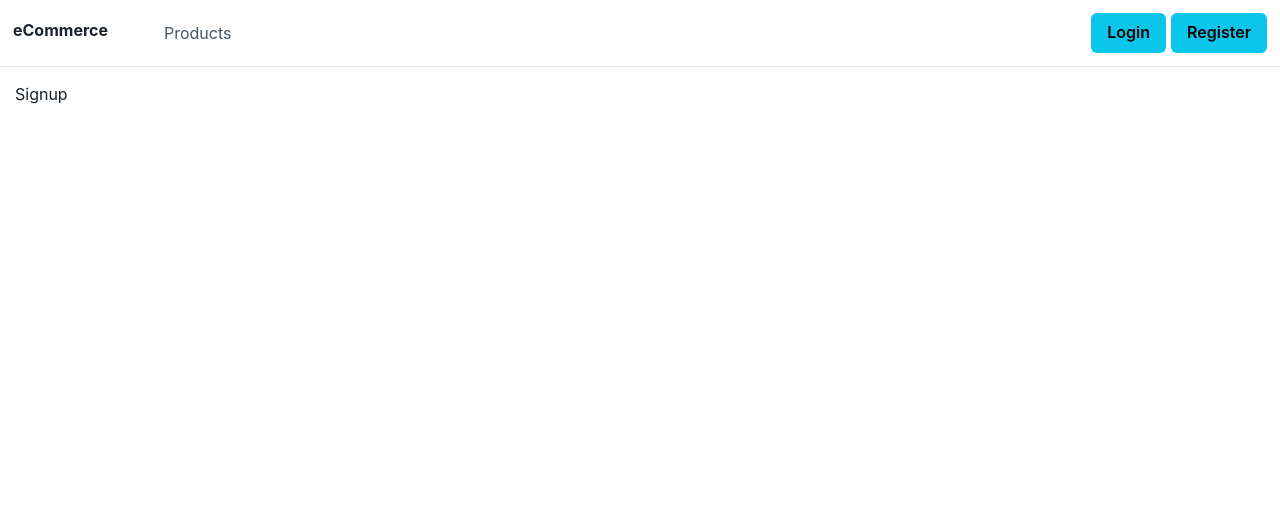
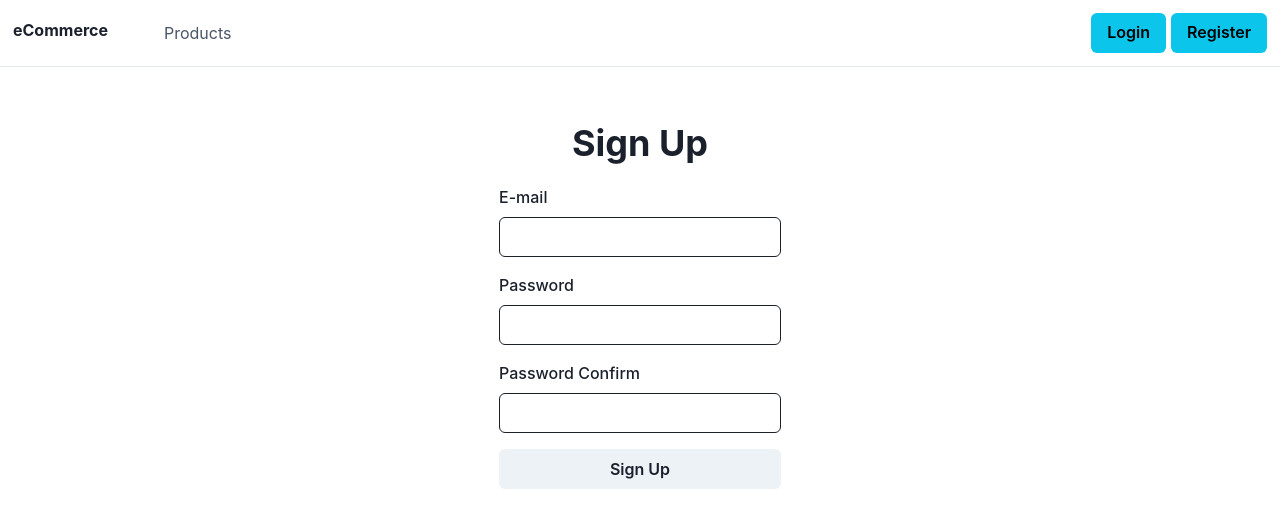
Before and after one commit to MustafaYilmaz1625/e-commer-2, a React (Create React App) app in the folder client/: page /signup in a window 1280 px wide. Shown: the top 528 px of the page. Built offline with nearby package versions, Linux system fonts and the light colour scheme.

Commit message:
Kullanıcı Kayıt İşlemleri - 1

```diff
--- a/client/src/pages/Auth/Signup/index.jsx
+++ b/client/src/pages/Auth/Signup/index.jsx
@@ -1,7 +1,75 @@
 import React from "react";
+import {
+  Flex,
+  Box,
+  Heading,
+  FormControl,
+  FormLabel,
+  Input,
+  Button,
+} from "@chakra-ui/react";
+import { useFormik } from "formik";
+import validationSchema from "./validations";
 
 function Signup() {
-  return <div>Signup</div>;
+  const formik = useFormik({
+    initialValues: {
+      email: "",
+      password: "",
+      passwordConfirm: "",
+    },
+    validationSchema,
+    onSubmit: async (values, bag) => {
+      console.log(values);
+    },
+  });
+  return (
+    <div>
+      <Flex align={"center"} width={"full"} justifyContent={"center"}>
+        <Box pt={10}>
+          <Box textAlign={"center"}>
+            <Heading>Sign Up</Heading>
+          </Box>
+          <Box my={5} textAlign={"left"}>
+            <form action="" onSubmit={formik.handleSubmit}>
+              <FormControl>
+                <FormLabel>E-mail</FormLabel>
+                <Input
+                  name="email"
+                  onChange={formik.handleChange}
+                  onBlur={formik.handleBlur}
+                  value={formik.values.email}
+                />
+              </FormControl>
+              <FormControl mt={4}>
+                <FormLabel>Password</FormLabel>
+                <Input
+                  name="password"
+                  type={"password"}
+                  onChange={formik.handleChange}
+                  onBlur={formik.handleBlur}
+                  value={formik.values.password}
+                />
+              </FormControl>
+              <FormControl mt={4}>
+                <FormLabel>Password Confirm</FormLabel>
+                <Input
+                  name="passwordConfirm"
+                  type={"password"}
+                  onChange={formik.handleChange}
+                  onBlur={formik.handleBlur}
+                  value={formik.values.passwordConfirm}
+                />
+              </FormControl>
+              <Button mt={4} width={"full"} type={"submit"}>
+                Sign Up
+              </Button>
+            </form>
+          </Box>
+        </Box>
+      </Flex>
+    </div>
+  );
 }
 
 export default Signup;
```
